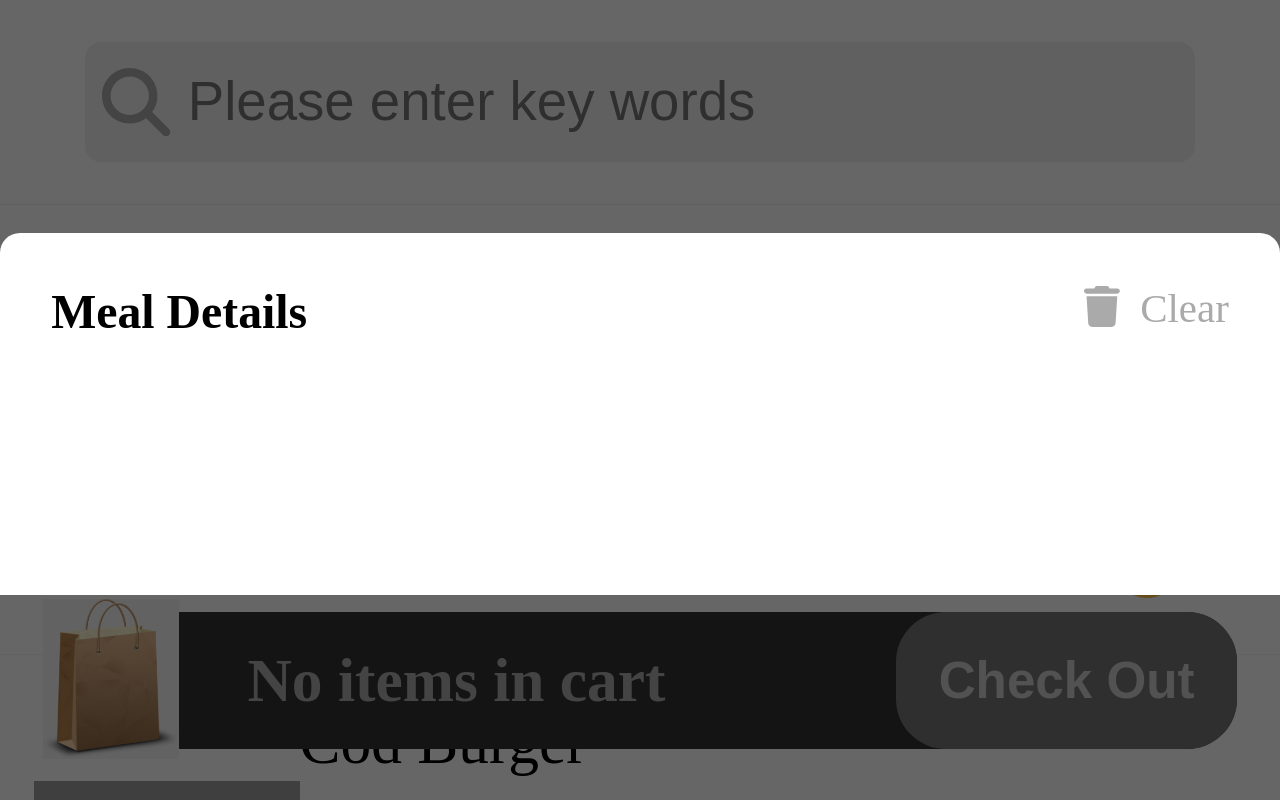
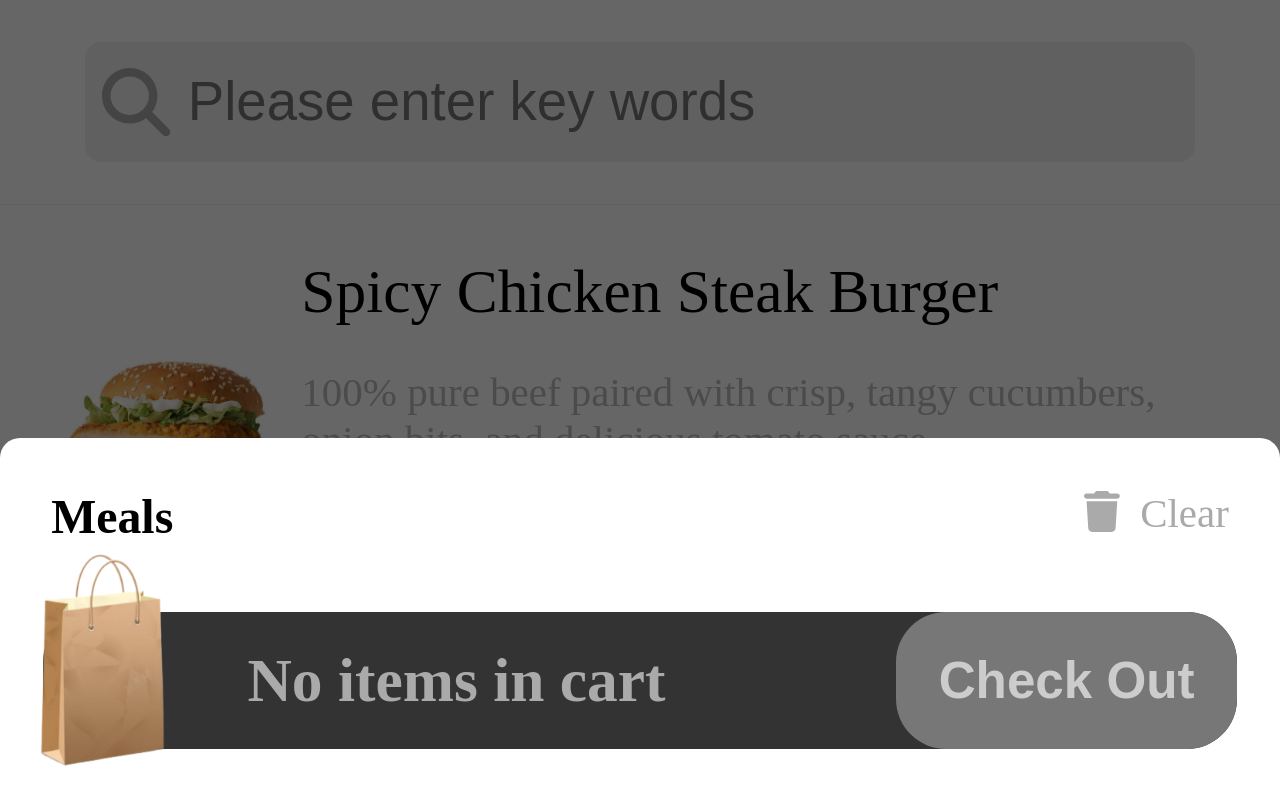
Before and after one commit to ElleZou/Meals-Ordering-App, a React (Create React App) app: page / in a window 1280 px wide. Built offline with nearby package versions, Linux system fonts and the light colour scheme; grey boxes are pictures that could not be loaded.

Commit message:
CartDetails

```diff
--- a/src/components/Cart/Cart.js
+++ b/src/components/Cart/Cart.js
@@ -2,7 +2,7 @@ import React, { useContext } from "react";
 import classes from './Cart.module.css';
 import iconImg from '../../asset/bag.png';
 import CartContext from "../store/cart-context";
-import CartDetails from "./CartDetails";
+import CartDetails from "./CartDetails/CartDetails";
 
 const Cart = () => {
     const ctx = useContext(CartContext);
--- a/src/components/Cart/Cart.module.css
+++ b/src/components/Cart/Cart.module.css
@@ -10,16 +10,22 @@
     left: 0;
     right: 0;
     margin: auto;
+    z-index: 9999;
+
 
 }
 .Icon{
     width: 80rem;
     position: absolute;
     bottom: -6rem;
-    background-color: #bfa;
 }
 .Icon img{
-    width: 100%;
+    width: 120%;
+    height: 130rem;
+    margin-left: -11rem;
+    margin-bottom: -10rem;
+
+
 }
 .TotalAmount{
     position: absolute;
@@ -33,6 +39,8 @@
     font-weight: bold;
     font-size: 22rem;
     right: -10rem;
+    top: 8rem;
+
 
 }
 .Price, .NoMeal{
--- a/src/components/Cart/CartDetails.js
+++ /dev/null
@@ -1,25 +0,0 @@
-import React from "react";
-import Backdrop from "../UI/Backdrop/Backdrop";
-import { FontAwesomeIcon } from "@fortawesome/react-fontawesome";
-import { faTrash } from "@fortawesome/free-solid-svg-icons";
-import classes from './CartDetails.module.css';
-
-const CartDetails = () => {
-    return(
-        <Backdrop>
-            <div className={classes.CartDetails}>
-                <header className={classes.Header}>
-                    <h2 className={classes.Title}>Meal Details</h2>
-                    <div className={classes.Clear}>
-                        <FontAwesomeIcon icon={faTrash}/>
-                        <span>Clear</span>
-                    </div>
-                </header>
-
-            </div>
-
-
-        </Backdrop>
-    );
-};
-export default CartDetails;
--- /dev/null
+++ b/src/components/Cart/CartDetails/CartDetails.js
@@ -0,0 +1,38 @@
+import React, { useContext } from "react";
+import Backdrop from "../../UI/Backdrop/Backdrop";
+import { FontAwesomeIcon } from "@fortawesome/react-fontawesome";
+import { faTrash } from "@fortawesome/free-solid-svg-icons";
+import classes from './CartDetails.module.css';
+import CartContext from "../../store/cart-context";
+import Meal from "../../Meals/Meal/Meal";
+const CartDetails = () => {
+    const ctx = useContext(CartContext);
+
+
+    return(
+        <Backdrop>
+            <div className={classes.CartDetails}>
+               <header className={classes.Header}>
+                <h2 className={classes.Title}>Meals</h2>
+                <div className={classes.Clear}>
+                    <FontAwesomeIcon icon={faTrash}/>
+                    <span>Clear</span>
+                </div>
+
+               </header>
+
+               <div className={classes.MealList}>
+                {
+                    ctx.items.map(item =>
+                        <Meal noDesc key={item.id} meal={item}/>
+
+                    )
+                }
+               </div>
+            </div>
+
+
+        </Backdrop>
+    );
+};
+export default CartDetails;
--- a/src/components/Cart/CartDetails.module.css
+++ b/src/components/Cart/CartDetails/CartDetails.module.css
@@ -1,11 +1,17 @@
 .CartDetails{
     position: absolute;
+    display: flex;
+    flex-flow: column;
+    background-color: #fff;
+    font-size: 20rem;
+    bottom: 0;
     width: 750rem;
-    background-color: #fff;
-    bottom: 120rem;
+    max-height: 1200rem;
     padding-bottom: 120rem;
     border-top-left-radius: 20px;
     border-top-right-radius: 20px;
+
+
 }
 .Header{
     display: flex;
@@ -24,3 +30,6 @@
 .Clear span{
     margin-left: 12rem;
 }
+.MealList{
+    overflow: auto;
+}
--- a/src/components/Meals/Meal/Meal.js
+++ b/src/components/Meals/Meal/Meal.js
@@ -8,9 +8,9 @@ const Meal = (props) => {
             <div className={classes.ImgBox}>
                 <img src={props.meal.img}/>
             </div>
-            <div>
+            <div className={classes.DescBox}>
                 <h2 className={classes.Title}>{props.meal.title}</h2>
-                <p className={classes.Desc}>{props.meal.desc}</p>
+                {props.noDesc?null:<p className={classes.Desc}>{props.meal.desc}</p>}
                 <div className={classes.PriceWrap}>
                     <span className={classes.Price}>{props.meal.price}</span>
                     <Counter meal={props.meal}/>
--- a/src/components/Meals/Meal/Meal.module.css
+++ b/src/components/Meals/Meal/Meal.module.css
@@ -39,3 +39,6 @@ img{
 .count{
     font-size: 24rem;
 }
+.DescBox{
+    flex: auto;
+}
--- a/src/components/Meals/Meals.module.css
+++ b/src/components/Meals/Meals.module.css
@@ -3,4 +3,6 @@
     top: 120rem;
     bottom: 0;
     overflow:auto;
+    padding-bottom: 120rem;
+
 }
--- a/src/components/UI/Backdrop/Backdrop.module.css
+++ b/src/components/UI/Backdrop/Backdrop.module.css
@@ -5,5 +5,5 @@
     left: 0;
     right: 0;
     background-color: rgba(0,0,0,.6);
-    z-index: 9999;
+    z-index: 999;
 }
```
Also changed, not shown: src/asset/bag.png.
